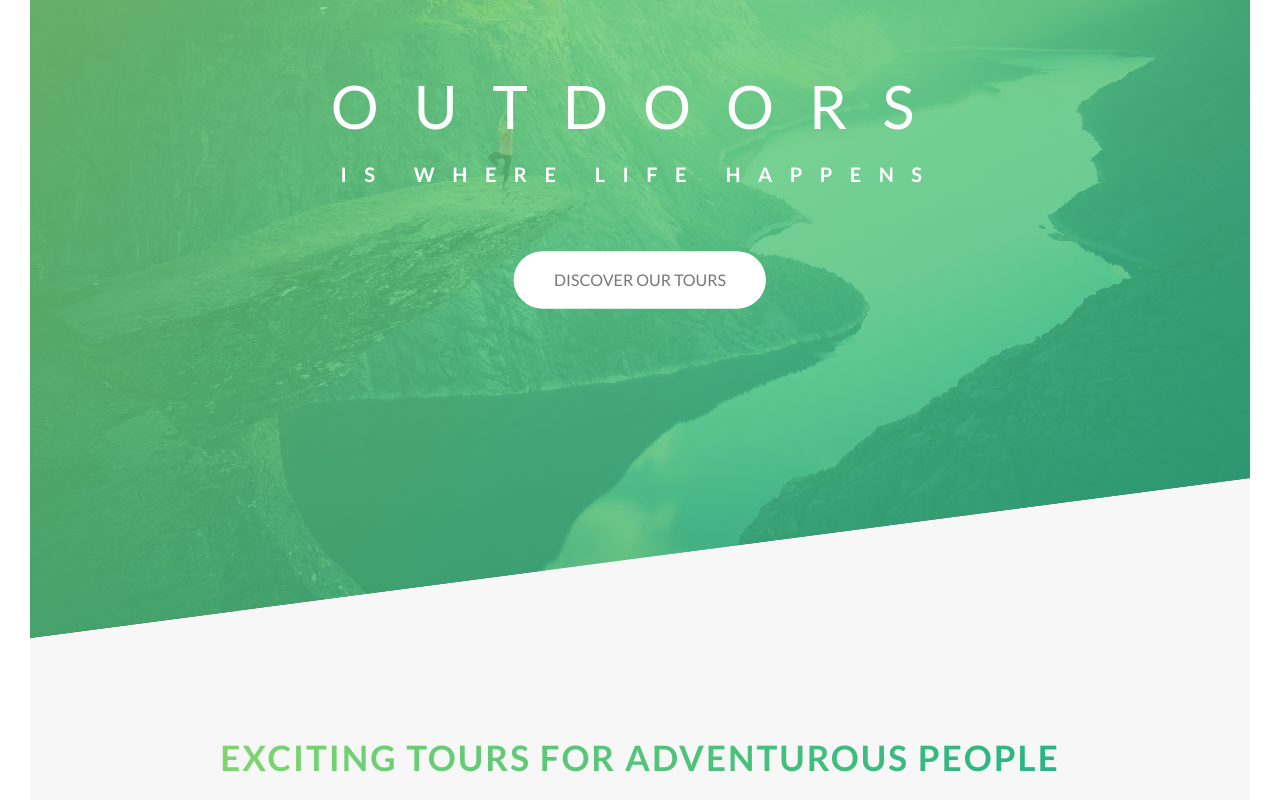
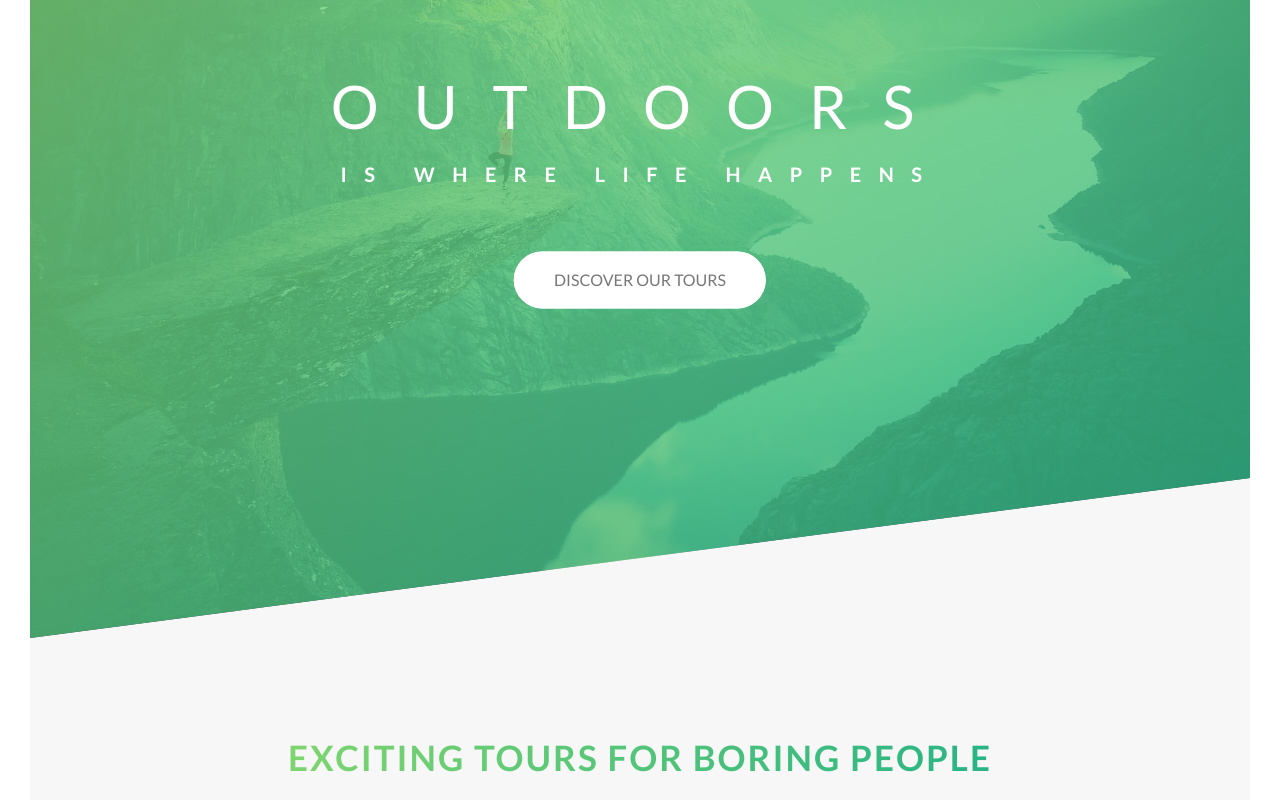
Before and after one commit to willnegrondev/css-tutorial, a website: page index.html in a window 1280 px wide. Shown: the part 152-952 px from the top of the page. Drawn offline with Linux system fonts and the light colour scheme.

Commit message:
changed text to boring people

```diff
--- a/index.html
+++ b/index.html
@@ -33,7 +33,7 @@
             <section class="section-about">
                 <div class="u-center-text u-margin-bottom-big">
                     <h2 class="heading-secondary">
-                        Exciting tours for adventurous people
+                        Exciting tours for boring people
                     </h2>
                 </div>
 
```
